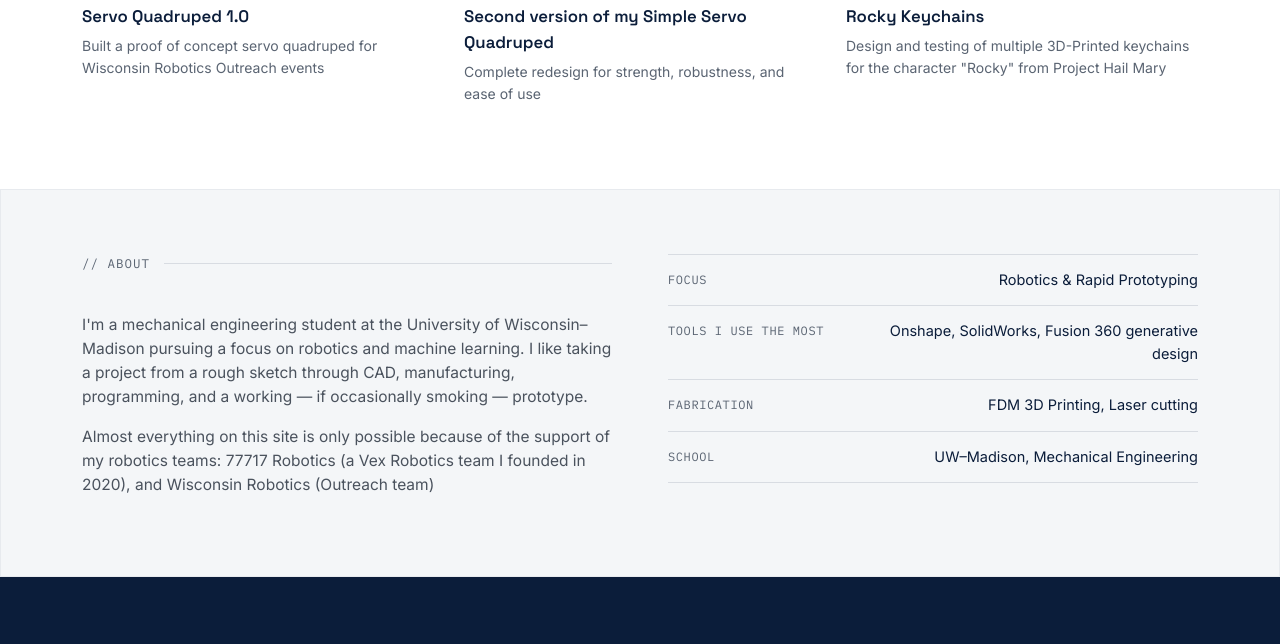
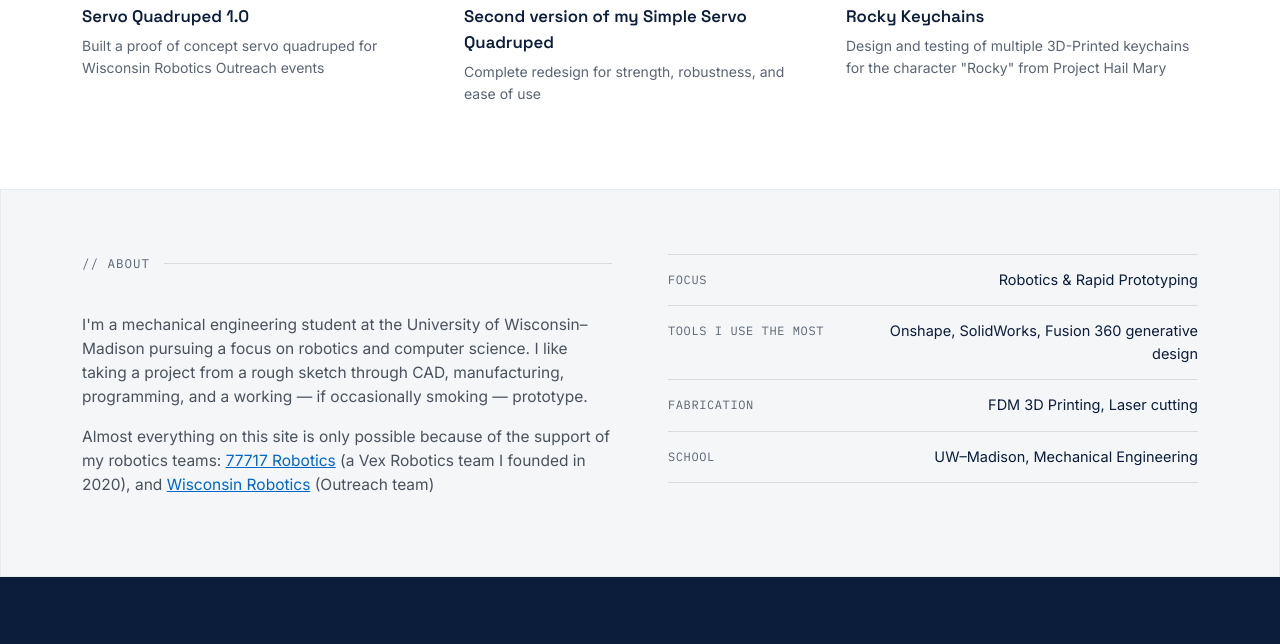
Before and after one commit to bennettfisherross-design/bennettfisherross-design.github.io, a plain HTML site: page index.html in a window 1280 px wide. Shown: the part 1453-2097 px from the top of the page. Drawn offline with Linux system fonts and the light colour scheme.

Commit message:
Updated Links and robot spelling

```diff
--- a/css/style.css
+++ b/css/style.css
@@ -63,6 +63,24 @@ ul { list-style: none; margin: 0; padding: 0; }
   max-width: var(--max-width);
   margin: 0 auto;
   padding: 0 var(--edge);
+}
+
+.standard-link {
+  color: #0066cc;               /* Distinct link color */
+  text-decoration: underline;   /* Classic underline */
+  cursor: pointer;              /* Hand icon on hover */
+}
+
+/* Hover and keyboard focus states */
+.standard-link:hover,
+.standard-link:focus {
+  color: #004499;               /* Slightly darker on hover */
+  text-decoration-thickness: 2px;
+}
+
+/* While being clicked */
+.standard-link:active {
+  color: #cc0000;
 }
 
 /* ----------------------------------------------------------
--- a/index.html
+++ b/index.html
@@ -39,7 +39,7 @@
     <div class="wrap hero-inner">
       <div>
         <p class="eyebrow">Madison, WI // Mechanical Engineering</p>
-        <h1>Bennett Ross<br><span class="accent">Designing, building, and programming robotis since 2020</span></h1>
+        <h1>Bennett Ross<br><span class="accent">Designing, building, and programming robots since 2020</span></h1>
         <p class="hero-role">Mechanical Engineering Student, UW&#8211;Madison</p>
         <p class="lede">
           I design and build robots from the ground up —
@@ -155,13 +155,13 @@
         </div>
         <p>
           I'm a mechanical engineering student at the University of Wisconsin&#8211;Madison pursuing
-          a focus on robotics and machine learning. I like taking a project from a rough sketch through
+          a focus on robotics and computer science. I like taking a project from a rough sketch through
           CAD, manufacturing, programming, and a working — if occasionally smoking — prototype.
         </p>
         <p>
           Almost everything on this site is only possible because of the support of my robotics
-          teams: <a href="https://www.youtube.com/@77717robotics">77717 Robotics</a>
-          (a Vex Robotics team I founded in 2020), and <a href="https://wisconsinrobotics.org/">Wisconsin Robotics</a>
+          teams: <a href="https://www.youtube.com/@77717robotics" class="standard-link">77717 Robotics</a>
+          (a Vex Robotics team I founded in 2020), and <a href="https://wisconsinrobotics.org/" class="standard-link">Wisconsin Robotics</a>
           (Outreach team)
         </p>
       </div>
```
